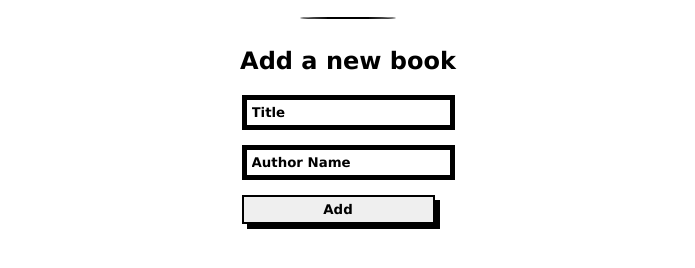
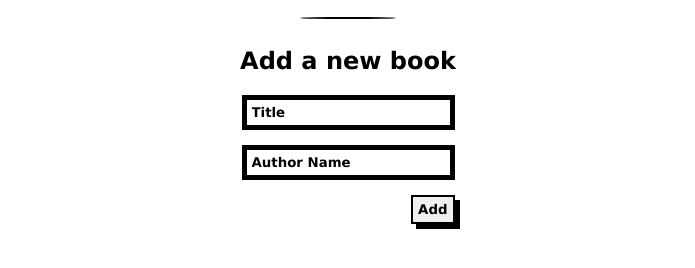
Before and after one commit to ichala/Awesome-books, a plain HTML site: page index.html in a window 1280 px wide. Shown: the part 122-390 px from the top of the page, without its empty margins (292-987 px from the left). Drawn offline with Linux system fonts and the light colour scheme.

Commit message:
Add styling on button

```diff
--- a/style.css
+++ b/style.css
@@ -69,8 +69,8 @@ hr {
   color: black;
 }
 
-#add_Button {
-  margin-right: 20px;
+.container #add-section #add_Button {
+  align-self: flex-end;
   border: 2px solid black;
   box-shadow: 5px 5px black;
   padding: 5px;
```
